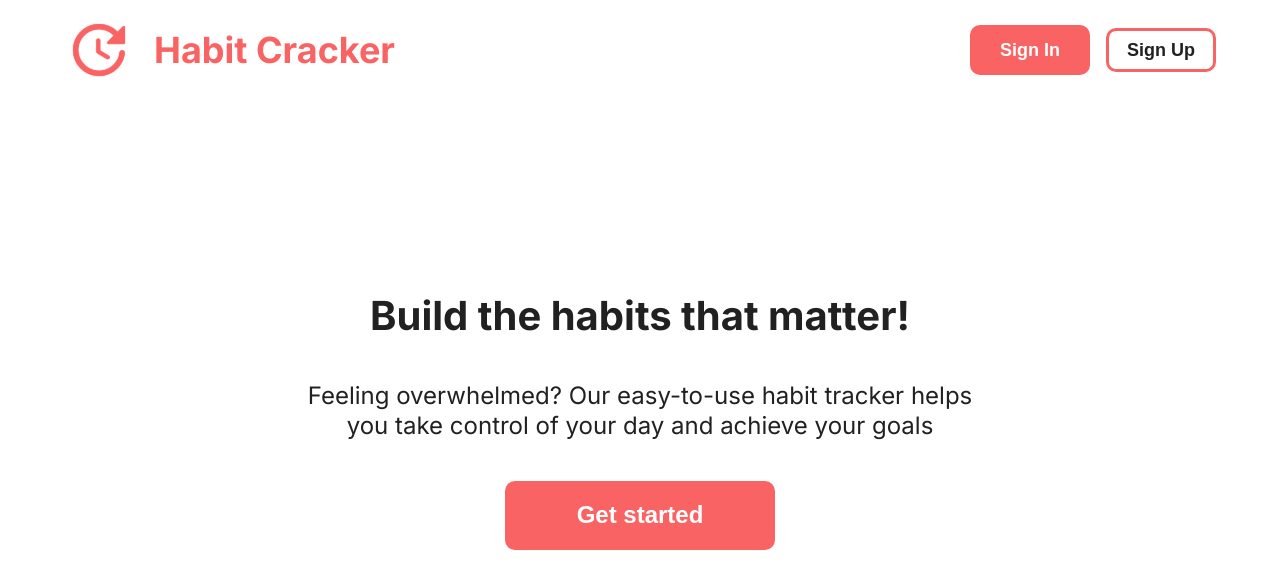
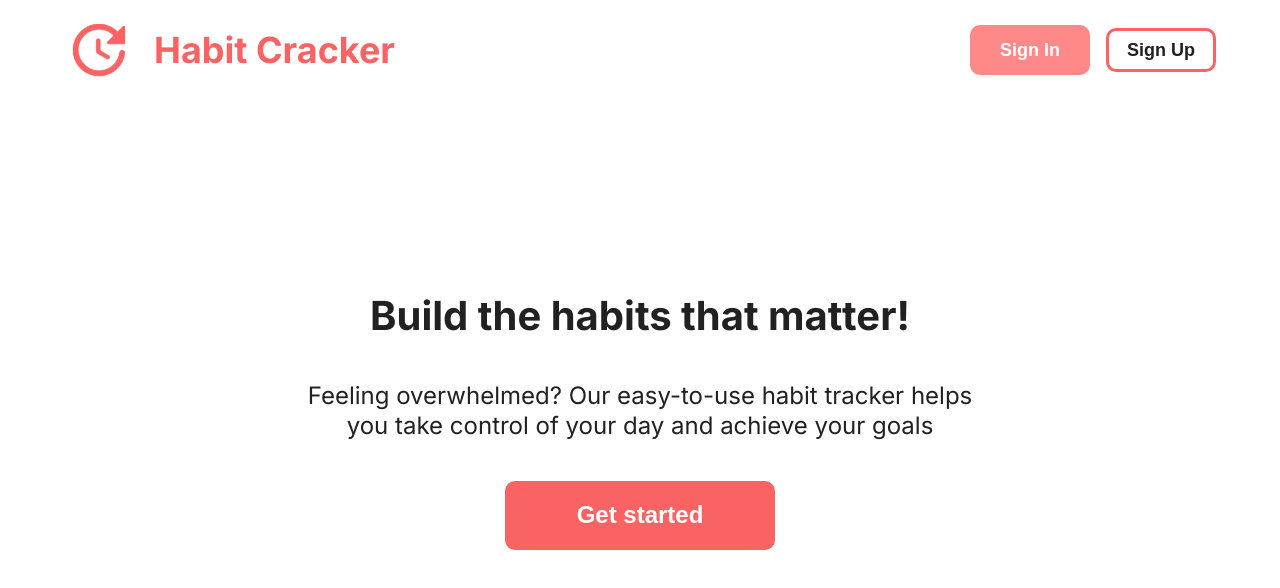
Before and after one commit to Dimonjik777/habit-cracker, a React (Vite) app: page /welcome in a window 1280 px wide. In both pictures the pointer is over the input "Sign In". Shown: the top 588 px of the page. Built offline with nearby package versions, Linux system fonts and the light colour scheme.

Commit message:
Add hover effect in button

```diff
--- a/src/styles/modules/button.module.scss
+++ b/src/styles/modules/button.module.scss
@@ -8,10 +8,16 @@
   background-color: var(--primary-color);
   color: var(--background-color);
   border: 3px solid var(--primary-color);
-  transition: all 0.1s;
+  transition: all 0.25s;
   &.secondary {
     background-color: var(--background-color);
     color: var(--primary-text-color);
     border: 3px solid var(--primary-color);
   }
+
+  &:hover{
+    background-color: #FF8989;
+    border: 3px solid #FF8989;
+    color: #fff;
+  }
 }
```
